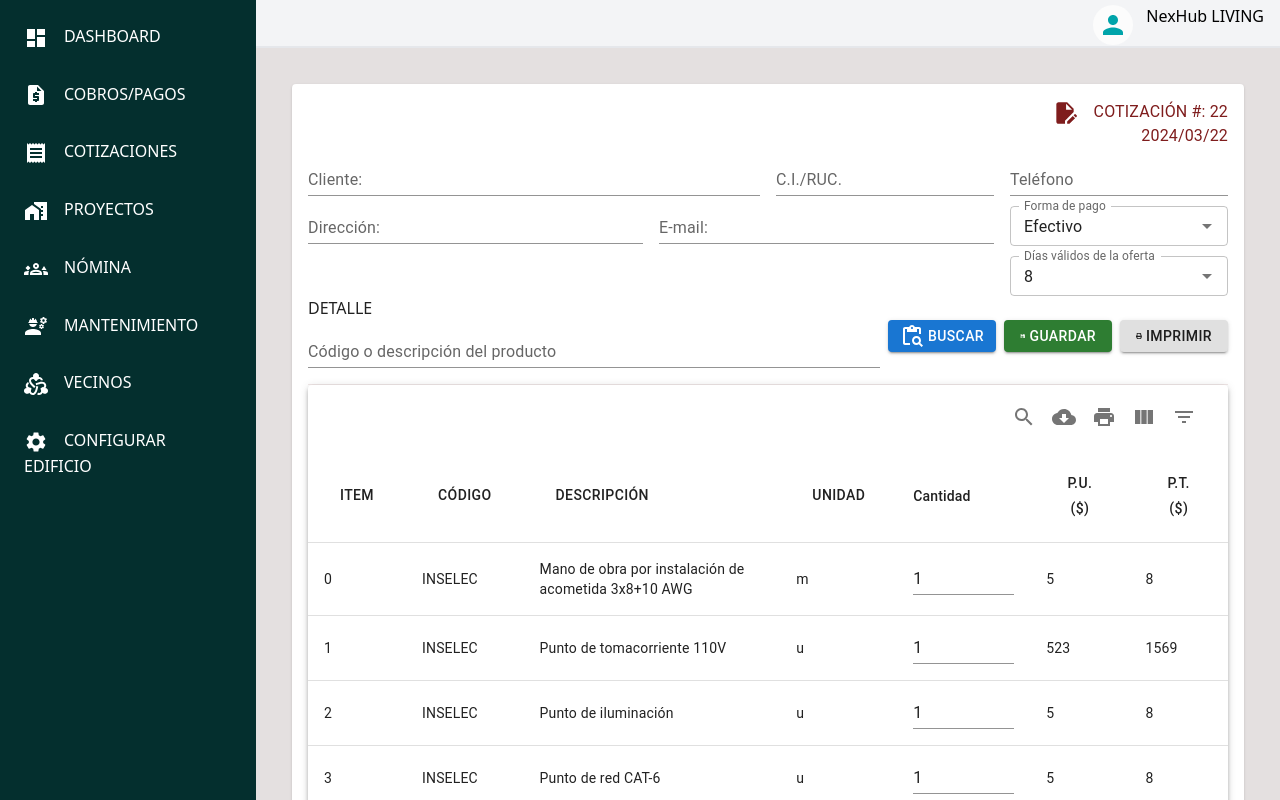
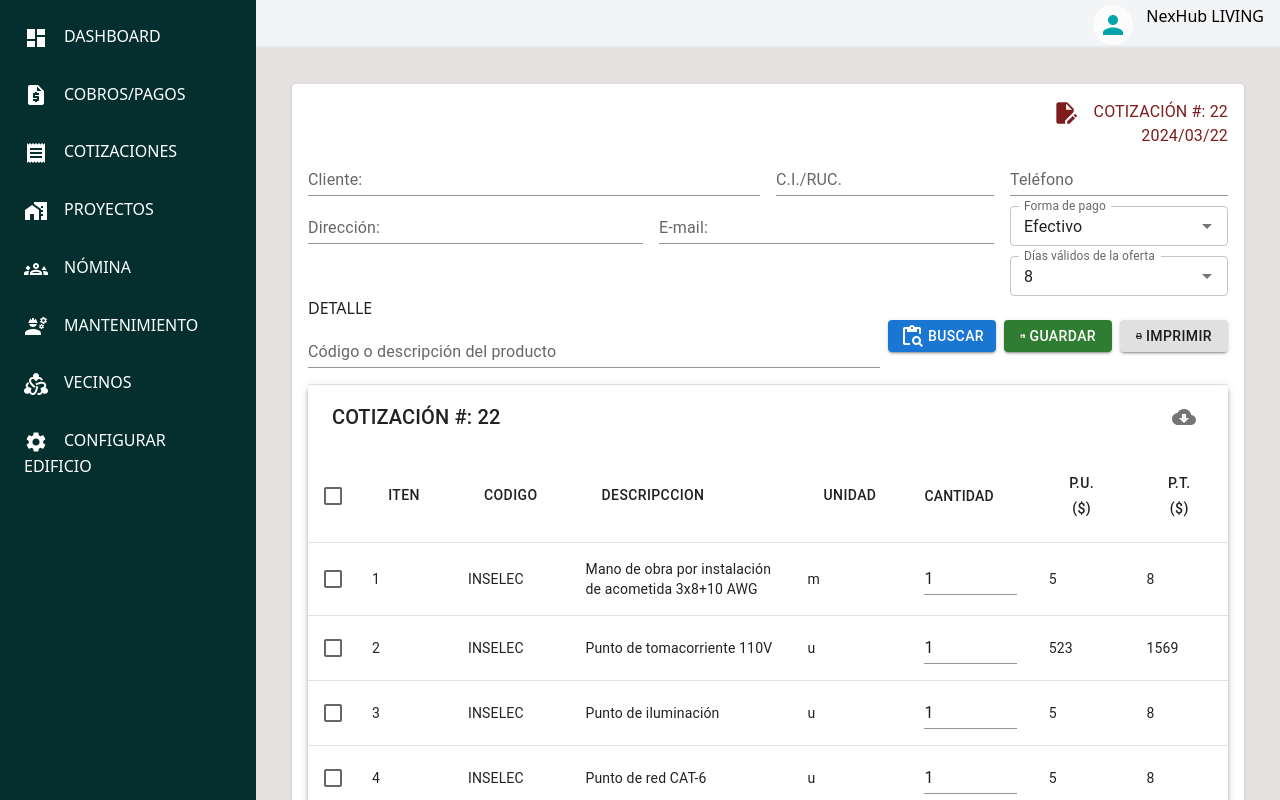
Before and after one commit to smartDCs/nexhub, a React (Vite) app: page /cotizaciones in a window 1280 px wide. Built offline with nearby package versions, Linux system fonts and the light colour scheme; what @react-pdf/renderer would draw is missing.

Commit message:
Justificado el navbar a la derecha y añadido la columna unidad en la tabla de cotización

```diff
--- a/src/pages/Cotizaciones.jsx
+++ b/src/pages/Cotizaciones.jsx
@@ -8,11 +8,9 @@ import {
   Typography,
 } from "@mui/material";
 import { MdEditDocument } from "react-icons/md";
-import { IoMdAddCircleOutline } from "react-icons/io";
 import { FaPrint } from "react-icons/fa";
 import ContentPasteSearchIcon from "@mui/icons-material/ContentPasteSearch";
 import { IoIosSave } from "react-icons/io";
-import { Upcoming } from "@mui/icons-material";
 import MUIDataTable from "mui-datatables";
 import dayjs from "dayjs";
 function Cotizaciones() {
@@ -22,11 +20,11 @@ function Cotizaciones() {
   const [responsive, setResponsive] = useState("simple");
   const [tableBodyHeight, setTableBodyHeight] = useState("600px");
   const [tableBodyMaxHeight, setTableBodyMaxHeight] = useState("100%");
-  const [searchBtn, setSearchBtn] = useState(true);
+  const [searchBtn, setSearchBtn] = useState(false);
   const [downloadBtn, setDownloadBtn] = useState(true);
-  const [printBtn, setPrintBtn] = useState(true);
-  const [viewColumnBtn, setViewColumnBtn] = useState(true);
-  const [filterBtn, setFilterBtn] = useState(true);
+  const [printBtn, setPrintBtn] = useState(false);
+  const [viewColumnBtn, setViewColumnBtn] = useState(false);
+  const [filterBtn, setFilterBtn] = useState(false);
 
   /**
    * Variables para la tabla
@@ -35,38 +33,34 @@ const [tableBodyHeight, setTableBodyHeight] = useState("600px");
   /**
    * Variables datos informativos
    */
-const comboOptions=['8','15','30'];
-const [comboValue,setComboValue]=useState(comboOptions[0]);
-const [inputValue,setInputValue]=useState('');
+  const comboOptions = ["8", "15", "30"];
+  const [comboValue, setComboValue] = useState(comboOptions[0]);
+  const [inputValue, setInputValue] = useState("");
 
-const optionsPago=['Efectivo','Transferencia','Crédito'];
-const [comboPago,setComboPago]=useState(optionsPago[0]);
-const [inputPago,setInputPago]=useState('');
-
-
-
-
+  const optionsPago = ["Efectivo", "Transferencia", "Crédito"];
+  const [comboPago, setComboPago] = useState(optionsPago[0]);
+  const [inputPago, setInputPago] = useState("");
 
   const columns = [
     {
       name: "item",
-      label: "Item",
+      label: "ITEN",
     },
     {
       name: "code",
-      label: "Código",
+      label: "CODIGO",
     },
     {
       name: "description",
-      label: "Descripción",
+      label: "DESCRIPCCION",
     },
     {
       name: "unity",
-      label: "Unidad",
+      label: "UNIDAD",
     },
     {
       name: "quantity",
-      label: "Cantidad",
+      label: "CANTIDAD",
       options: {
         filter: false,
         sort: false,
@@ -104,19 +98,117 @@ const [inputPago,setInputPago]=useState('');
   ];
 
   const data = [
-    { item: 0, code: "INSELEC",description:"Mano de obra por instalación de acometida 3x8+10 AWG" ,unity:"m",cantidad: 3, price1: 5, price2: 8 },
-    { item: 1, code: "INSELEC",description:"Punto de tomacorriente 110V" ,unity:"u", cantidad: 3, price1: 523, price2: 1569 },
-    { item: 2, code: "INSELEC", description:"Punto de iluminación" , unity:"u",cantidad: 3, price1: 5, price2: 8 },
-    { item: 3, code: "INSELEC", description:"Punto de red CAT-6" ,unity:"u",cantidad: 3, price1: 5, price2: 8 },
-    { item: 4, code: "INSELEC", description:"Mano de obra por instalación de acometida 3x10+10 AWG" ,unity:"m",cantidad: 3, price1: 5, price2: 8 },
-    { item: 5, code: "INSELEC", description:"Mano de obra por instalación de varilla de puesta a tierra con GEM conductivo" ,unity:"u",cantidad: 3, price1: 5, price2: 8 },
-    { item: 6, code: "INSELEC", description:"Punto de tomacorriente 220V" ,unity:"u",cantidad: 3, price1: 5, price2: 8 },
-    { item: 7, code: "INSELEC",description:"Mano de obra por instalación acometida 3x6+10 AWG" , unity:"m",cantidad: 3, price1: 5, price2: 8 },
-    { item: 8, code: "INSELEC",description:"Armado de tablero eléctrico de 1 a 12 circuitos" , unity:"u",cantidad: 3, price1: 5, price2: 8 },
-    { item: 9, code: "INSELEC",description:"Armado de tablero eléctrico de 13 a 24 circuitos" , unity:"u", cantidad: 3, price1: 5, price2: 8 },
-    { item: 10, code: "INSELEC" ,description:"Instalación y configuración de videoportero analógico" , unity:"u", cantidad: 3, price1: 5, price2: 8 },
-    { item: 11, code: "INSELEC" ,description:"Instalación y configuración de videoportero IP" , unity:"u", cantidad: 3, price1: 5, price2: 8 },
+    {
+      item: 1,
+      code: "INSELEC",
+      description: "Mano de obra por instalación de acometida 3x8+10 AWG",
+      unity: "m",
+      cantidad: 3,
+      price1: 5,
+      price2: 8,
+    },
+    {
+      item: 2,
+      code: "INSELEC",
+      description: "Punto de tomacorriente 110V",
+      unity: "u",
+      cantidad: 3,
+      price1: 523,
+      price2: 1569,
+    },
+    {
+      item: 3,
+      code: "INSELEC",
+      description: "Punto de iluminación",
+      unity: "u",
+      cantidad: 3,
+      price1: 5,
+      price2: 8,
+    },
+    {
+      item: 4,
+      code: "INSELEC",
+      description: "Punto de red CAT-6",
+      unity: "u",
+      cantidad: 3,
+      price1: 5,
+      price2: 8,
+    },
+    {
+      item: 5,
+      code: "INSELEC",
+      description: "Mano de obra por instalación de acometida 3x10+10 AWG",
+      unity: "m",
+      cantidad: 3,
+      price1: 5,
+      price2: 8,
+    },
+    {
+      item: 6,
+      code: "INSELEC",
+      description:
+        "Mano de obra por instalación de varilla de puesta a tierra con GEM conductivo",
+      unity: "u",
+      cantidad: 3,
+      price1: 5,
+      price2: 8,
+    },
+    {
+      item: 7,
+      code: "INSELEC",
+      description: "Punto de tomacorriente 220V",
+      unity: "u",
+      cantidad: 3,
+      price1: 5,
+      price2: 8,
+    },
+    {
+      item: 8,
+      code: "INSELEC",
+      description: "Mano de obra por instalación acometida 3x6+10 AWG",
+      unity: "m",
+      cantidad: 3,
+      price1: 5,
+      price2: 8,
+    },
+    {
+      item: 9,
+      code: "INSELEC",
+      description: "Armado de tablero eléctrico de 1 a 12 circuitos",
+      unity: "u",
+      cantidad: 3,
+      price1: 5,
+      price2: 8,
+    },
+    {
+      item: 10,
+      code: "INSELEC",
+      description: "Armado de tablero eléctrico de 13 a 24 circuitos",
+      unity: "u",
+      cantidad: 3,
+      price1: 5,
+      price2: 8,
+    },
+    {
+      item: 11,
+      code: "INSELEC",
+      description: "Instalación y configuración de videoportero analógico",
+      unity: "u",
+      cantidad: 3,
+      price1: 5,
+      price2: 8,
+    },
+    {
+      item: 12,
+      code: "INSELEC",
+      description: "Instalación y configuración de videoportero IP",
+      unity: "u",
+      cantidad: 3,
+      price1: 5,
+      price2: 8,
+    },
   ];
+
   const options = {
     search: searchBtn,
     download: downloadBtn,
@@ -125,12 +217,12 @@ const [inputPago,setInputPago]=useState('');
     filter: filterBtn,
     filterType: "dropdown",
     responsive,
-    tableBodyHeight,
-    tableBodyMaxHeight,
-    selectableRows: "none",
+    //tableBodyHeight,
+    //tableBodyMaxHeight,
+    selectableRows: "multiple",
     textLabels: {
       body: {
-        noMatch: "No se encontraron coincidencias",
+        noMatch: "No se agrego ningún elemento",
         toolTip: "Ordenar",
         columnHeaderTooltip: (column) => `Ordenar por ${column.label}`,
       },
@@ -162,7 +254,9 @@ const [inputPago,setInputPago]=useState('');
         deleteAria: "Delete Selected Rows",
       },
     },
+
   };
+  const hoy = dayjs().format("YYYY/MM/DD");
   return (
     <div className="grid grid-cols-1 m-9 ">
       <Card variant="elevation">
@@ -173,9 +267,8 @@ const [inputPago,setInputPago]=useState('');
             </Typography>
             <div className="grid grid-rows-2 text-end">
               <Typography>COTIZACIÓN #: {cotizacion}</Typography>
-            <Typography>{dayjs().format("YYYY/MM/DD")}</Typography>
+              <Typography>{hoy}</Typography>
             </div>
-
           </div>
           <div className="grid grid-cols-4 gap-4">
             <TextField
@@ -193,7 +286,6 @@ const [inputPago,setInputPago]=useState('');
               label="Teléfono"
               className="col-span-1"
             />
-
           </div>
           <div className="grid grid-cols-8 gap-4">
             <TextField
@@ -210,73 +302,46 @@ const [inputPago,setInputPago]=useState('');
               <div className="grid grid-rows-2">
                 <Autocomplete
                   value={comboPago}
-            onChange={(
-              event,
-              newValue)=>{
+                  onChange={(event, newValue) => {
                     setComboPago(newValue);
-              }
-            }
+                  }}
                   inputValue={inputPago}
-            onInputChange={(event,newInputValue)=>{
+                  onInputChange={(event, newInputValue) => {
                     setInputPago(newInputValue);
-            }
-            }
+                  }}
                   options={optionsPago}
                   size="small"
                   sx={{
                     width: "full",
                     marginTop: "10px",
-
-
                   }}
-
-            renderInput={(params)=>(
-              <TextField {...params}
-              label="Forma de pago"
-
-              />
-
-            )
-          }
-
-
+                  renderInput={(params) => (
+                    <TextField {...params} label="Forma de pago" />
+                  )}
                 />
                 <Autocomplete
                   value={comboValue}
-            onChange={(
-              event,
-              newValue)=>{
+                  onChange={(event, newValue) => {
                     setComboValue(newValue);
-              }
-            }
+                  }}
                   inputValue={inputValue}
-            onInputChange={(event,newInputValue)=>{
+                  onInputChange={(event, newInputValue) => {
                     setInputValue(newInputValue);
-            }
-            }
+                  }}
                   options={comboOptions}
                   size="small"
                   sx={{
                     width: "full",
                     marginTop: "10px",
-
                   }}
-
-            renderInput={(params)=>(
-              <TextField {...params}
-              label="Días válidos de la oferta"
-
-              />
+                  renderInput={(params) => (
+                    <TextField {...params} label="Días válidos de la oferta" />
                   )}
-
                 >
                   Días
                 </Autocomplete>
               </div>
-
             </div>
-
-
           </div>
           <div className=" QuoteDetail">
             <h1>DETALLE</h1>
@@ -314,7 +379,10 @@ const [inputPago,setInputPago]=useState('');
             </div>
           </div>
           <div>
-            <MUIDataTable data={data} columns={columns}
+            <MUIDataTable
+    title={"COTIZACIÓN #: "+cotizacion}
+              data={data}
+              columns={columns}
               options={options}
             />
           </div>
--- a/src/pages/Login.jsx
+++ b/src/pages/Login.jsx
@@ -14,7 +14,7 @@ function Login() {
         </form>
 
         <p>
-          If you don't have an account, please <a href="/"> Register</a>
+          Welcome to Nexhub LIVING, if you don't have an account, please <a href="/"> Register</a>
         </p>
       </div>
     </div>
```
Lines whose indentation alone changed are shown as unchanged.
